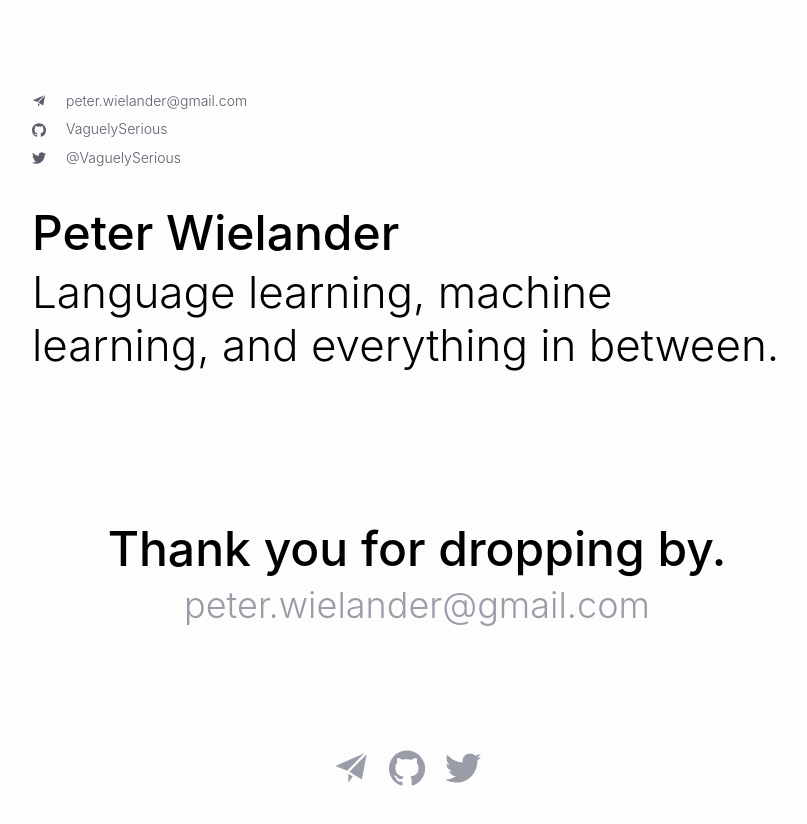
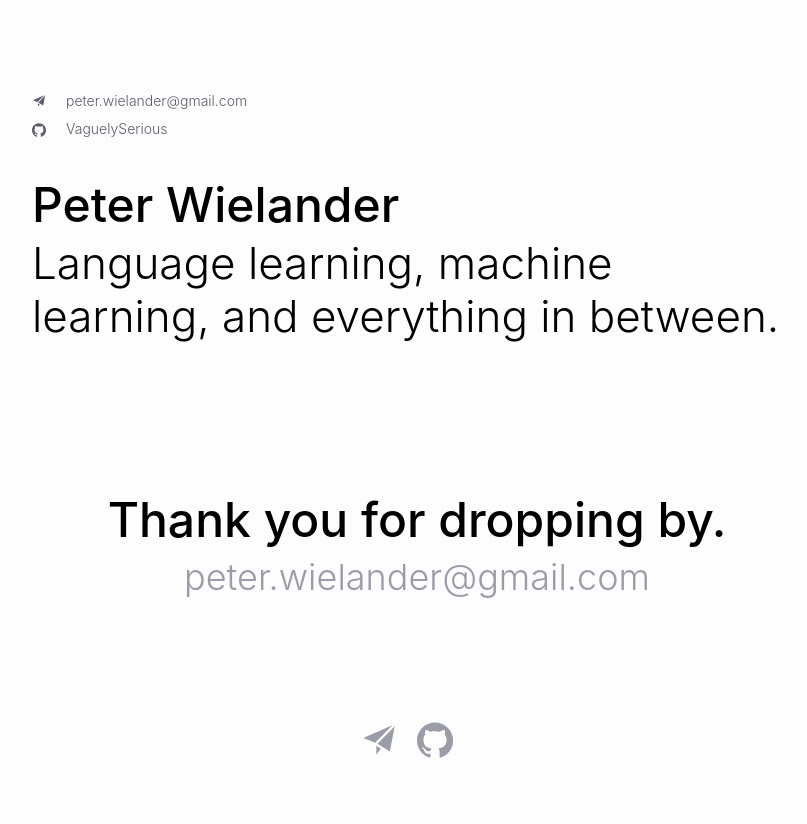
Before and after one commit to VaguelySerious/wielander.me, a Nuxt app: page / in a window 1280 px wide. Shown: the top 824 px of the page, without its empty margins (223-1030 px from the left). Built offline with nearby package versions, Linux system fonts and the light colour scheme.

Commit message:
Temporarily remove twitter link

```diff
--- a/layouts/default.vue
+++ b/layouts/default.vue
@@ -61,11 +61,11 @@ export default Vue.extend({
           name: 'VaguelySerious',
           href: 'https://github.com/VaguelySerious',
         },
-        {
-          slug: 'twitter',
-          name: '@VaguelySerious',
-          href: 'https://twitter.com/VaguelySerious',
-        },
+        // {
+        //   slug: 'twitter',
+        //   name: '@VaguelySerious',
+        //   href: 'https://twitter.com/VaguelySerious',
+        // },
       ],
     }
   },
```
